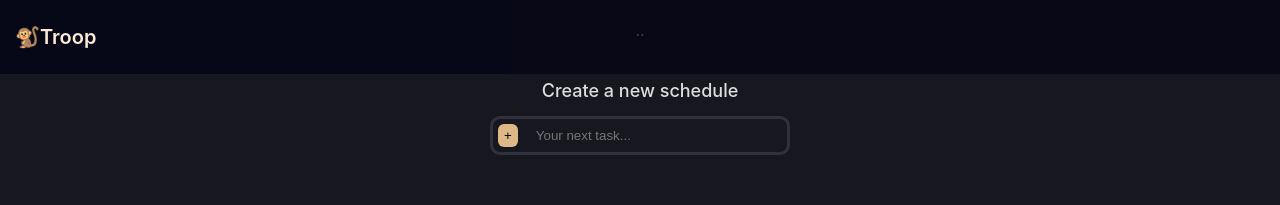
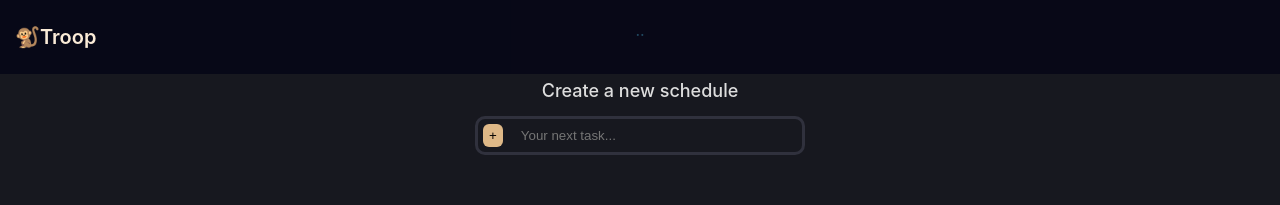
Before and after one commit to Skidrow65/Troop, a React (Create React App) app: page / in a window 1280 px wide. Shown: the top 205 px of the page. Built offline with nearby package versions, Linux system fonts and the light colour scheme.

Commit message:
Update App.css

```diff
--- a/src/App.css
+++ b/src/App.css
@@ -6,7 +6,7 @@ body{
   box-sizing: border-box;
 }
 main{
-  max-width: 300px;
+  max-width: 330px;
   margin: 20px auto;
 }
 form{
@@ -34,7 +34,7 @@ form button{
 div.task{
   background-color: #30313D;
   border-radius: 10px;
-  padding: 5px 9px;
+  padding: 9px 9px;
   margin-top: 8px;
   display:flex;
   align-items: center;
```
